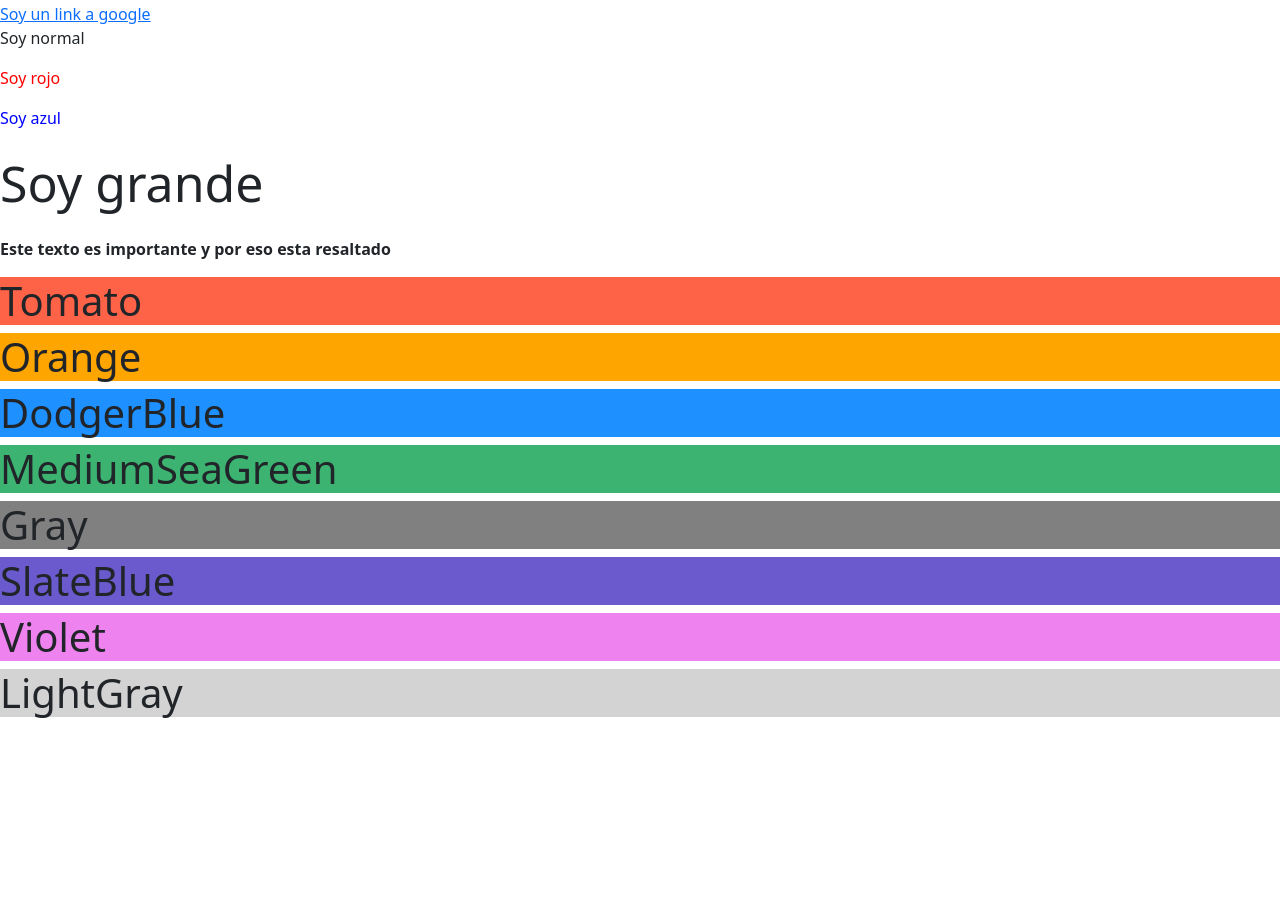
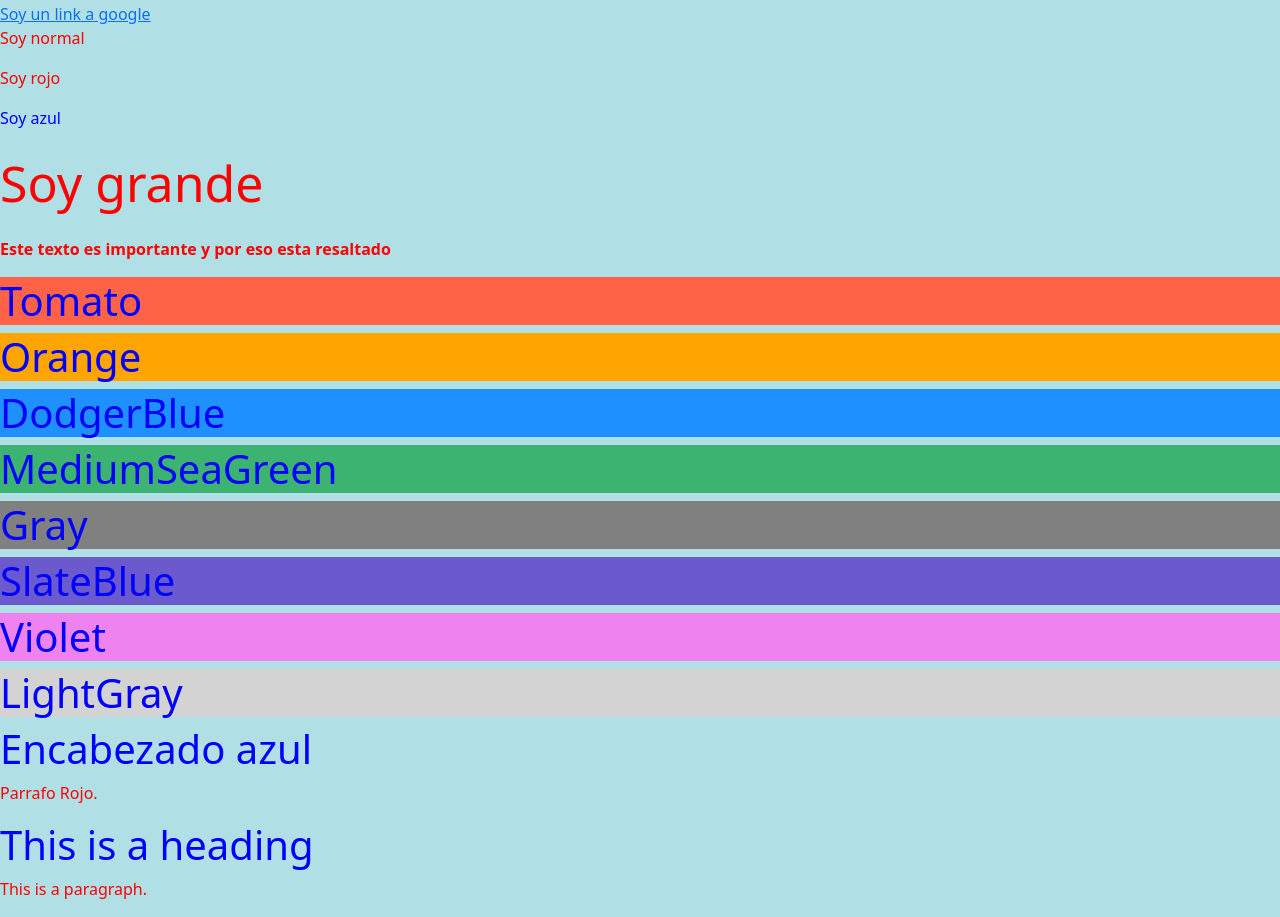
Before and after one commit to jesuschapulin/learnHTML, a plain HTML site: page index.html in a window 1280 px wide. Shown: the part 568-1485 px from the top of the page. Before the commit the page ends 1293 px from the top, so only its background shows below. Drawn offline with nearby package versions, Linux system fonts and the light colour scheme.

Commit message:
Se agregaron estilos con CSS

```diff
--- a/index.html
+++ b/index.html
@@ -54,6 +54,31 @@
 
 </body>
 
+<body>
+
+    <h1 style="color:blue;">Encabezado azul</h1>
+
+    <p style="color:red;">Parrafo Rojo.</p>
+
+</body>
+
+<head>
+    <style>
+    body {background-color: powderblue;}
+    h1   {color: blue;}
+    p    {color: red;}
+    </style>
+</head>
+<body>
+
+    <h1>This is a heading</h1>
+    <p>This is a paragraph.</p>
+
+</body>
+
+<!-- aqui se estan intentando diferentes estilos de implementar un codigo en css-->
+
+
 
 
 
```
